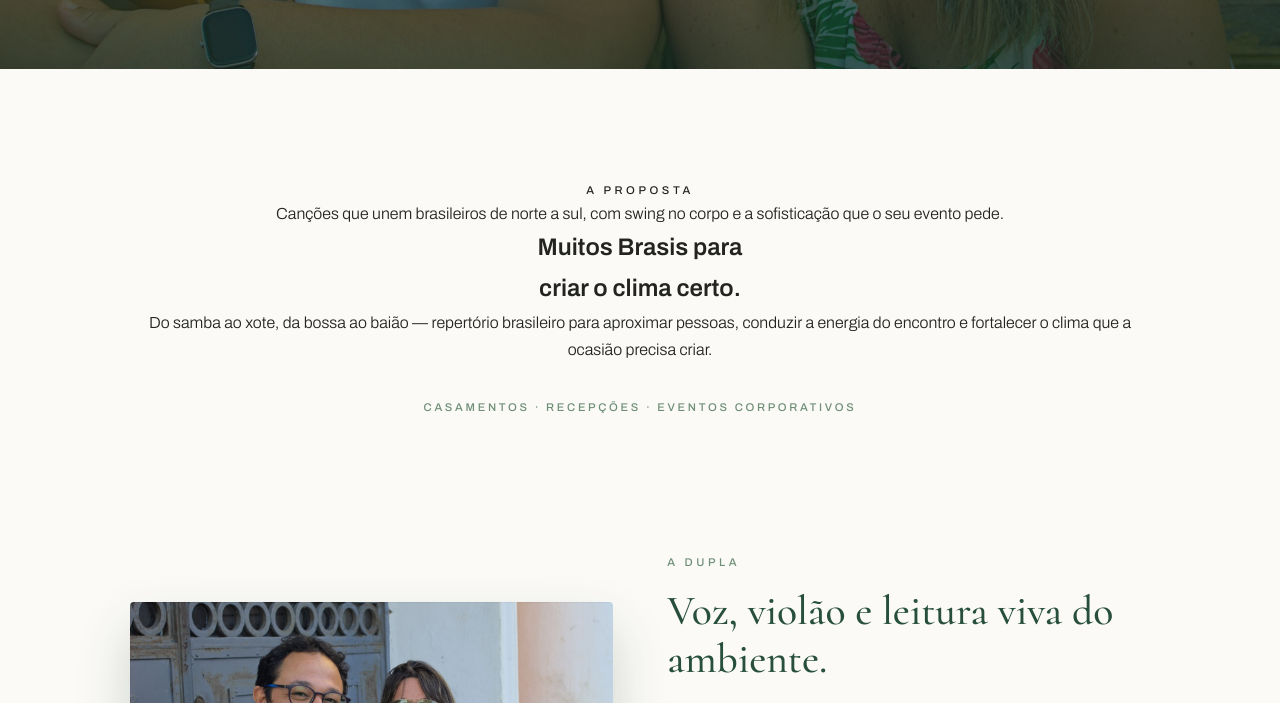
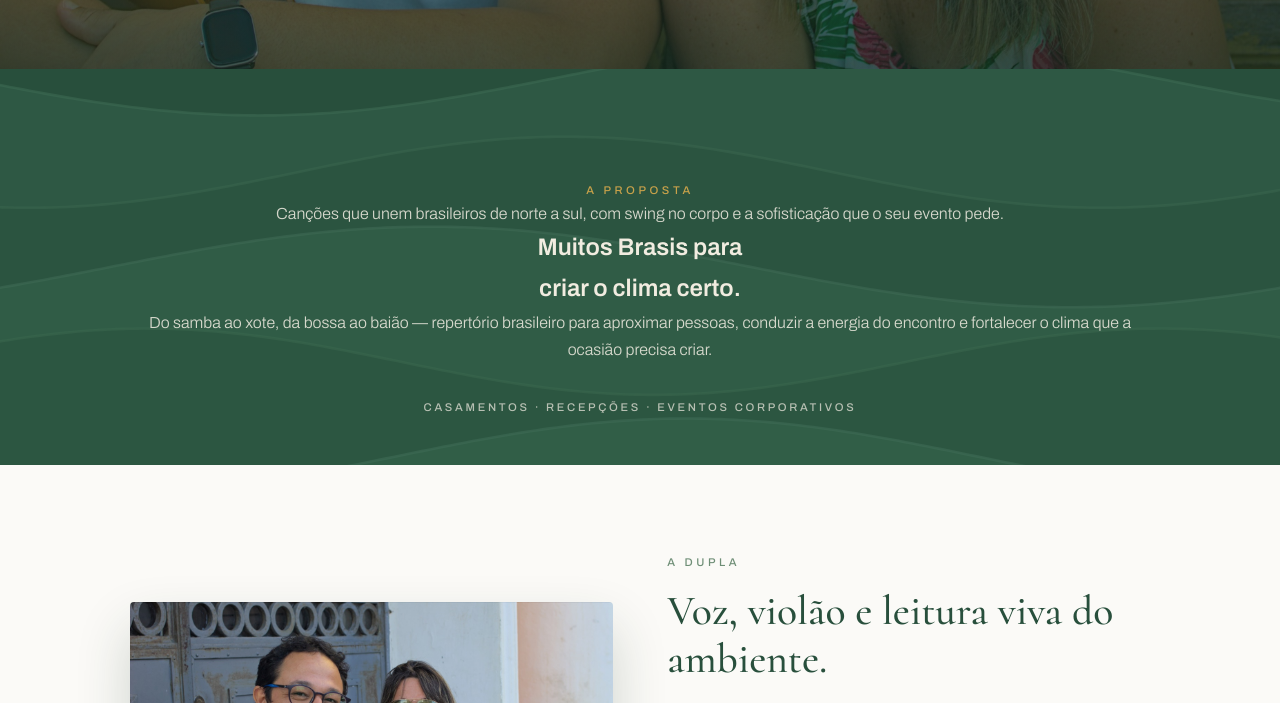
Before and after one commit to rafaelsilvapr/cibeleerafael, a plain HTML site: page index.html in a window 1280 px wide. Shown: the part 733-1436 px from the top of the page. Drawn offline with Linux system fonts and the light colour scheme.

Commit message:
feat(site): edições de conteúdo — proposta verde, Samba da Gabriela, Rafael Unipampa
- index.html: restaura fundo verde na seção "A proposta"; remove frase "porque ninguém contrata música sem ouvir"
- ouca-e-veja.html: reordena seções (passeio primeiro, autoral segundo); substitui "Que Falta Eu Faria Aqui" por "Samba da Gabriela" (vídeo ekJjWEJCU-w)
- a-dupla.html: acrescenta "é professor do curso de Música da Unipampa e" na descrição do Rafael

Co-Authored-By: Claude Sonnet 4.6 <noreply@anthropic.com>

```diff
--- a/index.html
+++ b/index.html
@@ -52,13 +52,13 @@
   </div>
 </section>
 
-<section class="statement">
+<section class="statement" style="background:var(--verde) url('img/wave-field.svg') center/cover no-repeat;color:var(--cream)">
   <div class="wrap">
-    <p class="kicker">A proposta</p>
-    <p class="lead" style="margin-inline:auto;text-align:center">Canções que unem brasileiros de norte a sul, com swing no corpo e a sofisticação que o seu evento pede.</p>
-    <h2>Muitos Brasis para criar o clima certo.</h2>
-    <p class="lead" style="margin-inline:auto;text-align:center">Do samba ao xote, da bossa ao baião — repertório brasileiro para aproximar pessoas, conduzir a energia do encontro e fortalecer o clima que a ocasião precisa criar.</p>
-    <p class="services">Casamentos · Recepções · Eventos corporativos</p>
+    <p class="kicker" style="color:var(--amber)">A proposta</p>
+    <p class="lead" style="margin-inline:auto;text-align:center;color:rgba(243,238,228,.85)">Canções que unem brasileiros de norte a sul, com swing no corpo e a sofisticação que o seu evento pede.</p>
+    <h2 style="color:var(--cream)">Muitos Brasis para criar o clima certo.</h2>
+    <p class="lead" style="margin-inline:auto;text-align:center;color:rgba(243,238,228,.85)">Do samba ao xote, da bossa ao baião — repertório brasileiro para aproximar pessoas, conduzir a energia do encontro e fortalecer o clima que a ocasião precisa criar.</p>
+    <p class="services" style="color:rgba(243,238,228,.7)">Casamentos · Recepções · Eventos corporativos</p>
   </div>
 </section>
 
@@ -81,7 +81,7 @@
   <div class="wrap center">
     <p class="kicker">Ouça &amp; veja</p>
     <h2>O som antes da conversa.</h2>
-    <p class="lead" style="margin-inline:auto">Registros ao vivo da dupla — porque ninguém contrata música sem ouvir.</p>
+    <p class="lead" style="margin-inline:auto">Registros ao vivo da dupla.</p>
     <div class="videos" style="max-width:820px;margin-inline:auto">
       <div>
         <div class="video"><iframe src="https://www.youtube.com/embed/ewgxMC3mAKY" title="Aquele Abraço (Gilberto Gil) — Cibele e Rafael" loading="lazy" allow="accelerometer; autoplay; clipboard-write; encrypted-media; gyroscope; picture-in-picture" allowfullscreen></iframe></div>
```
Also changed, not shown: a-dupla.html (+1 -1 lines), ouca-e-veja.html (+14 -14 lines).
